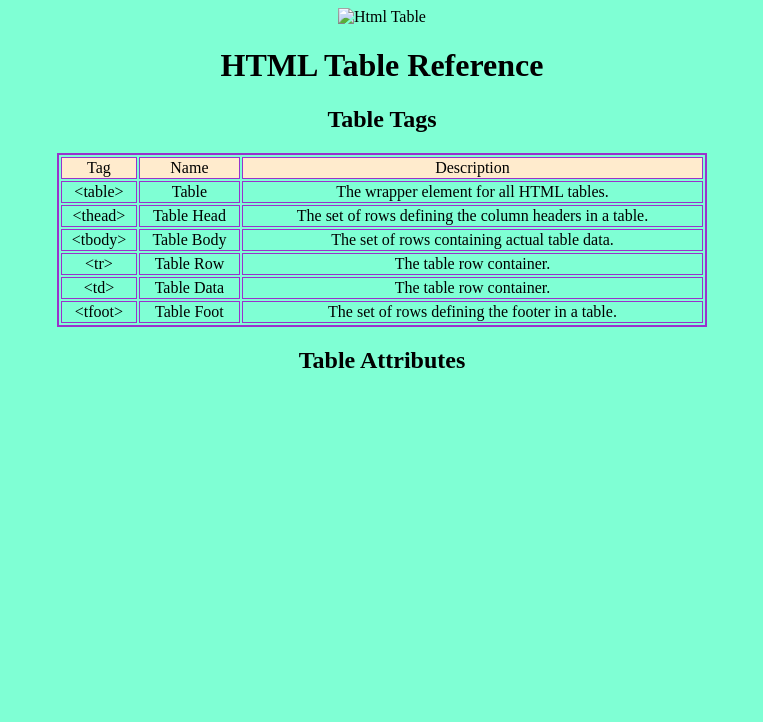
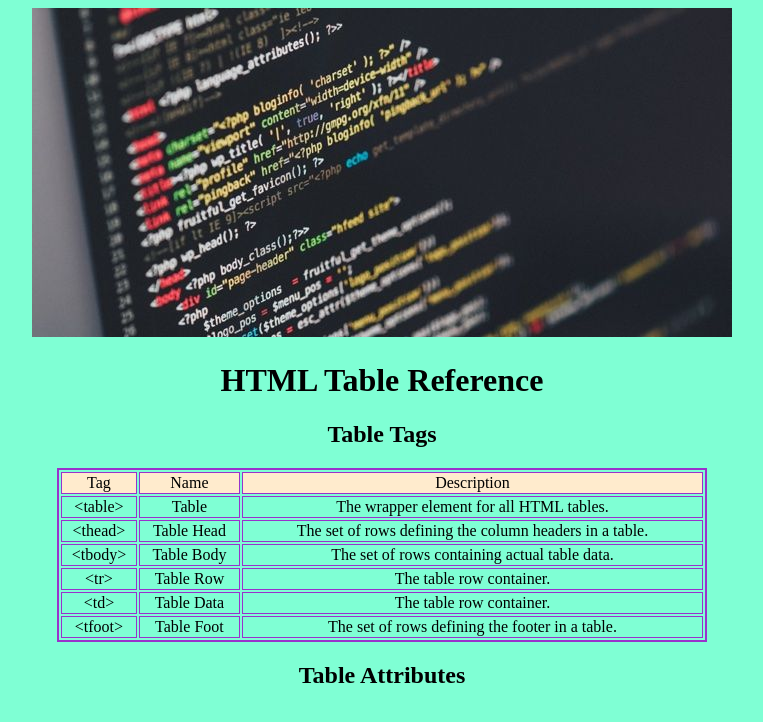
Before and after one commit to yigitcanileri/html-css-cheatsheet, a plain HTML site: page index.html in a window 1280 px wide. Shown: the whole page, without its empty margins (258-1021 px from the left). Drawn offline with Linux system fonts and the light colour scheme; files that its build step writes are made by us from their sources.

Commit message:
Update index.html

```diff
--- a/index.html
+++ b/index.html
@@ -9,7 +9,7 @@
 </head>
 <body>
 
-    <img src="/html-css-cheatsheet-starting/img/feature-image.jpg" alt="Html Table">
+    <img src="https://raw.githubusercontent.com/yigitcanileri/html-css-cheatsheet/main/img/feature-image.jpg" alt="Html Table">
     <h1>HTML Table Reference</h1>
     <h2>Table Tags</h2>
     <table>
```
